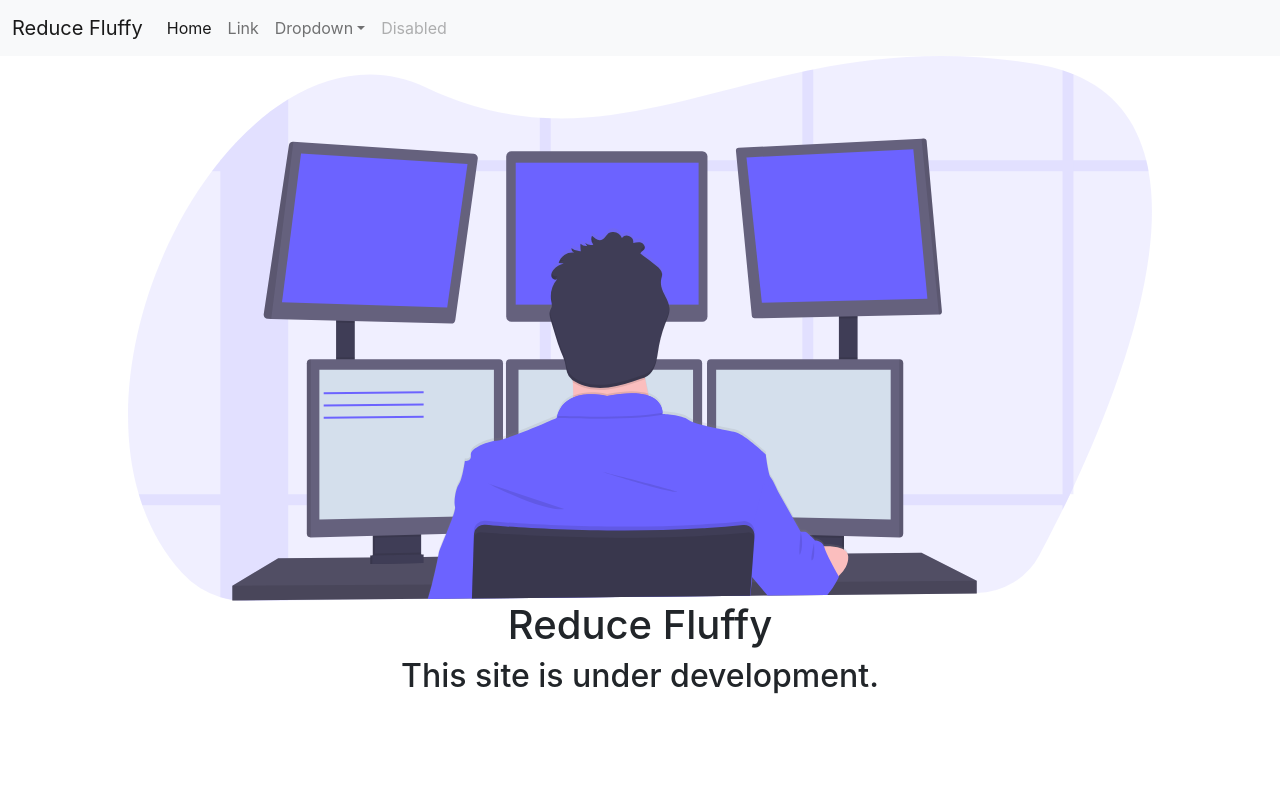
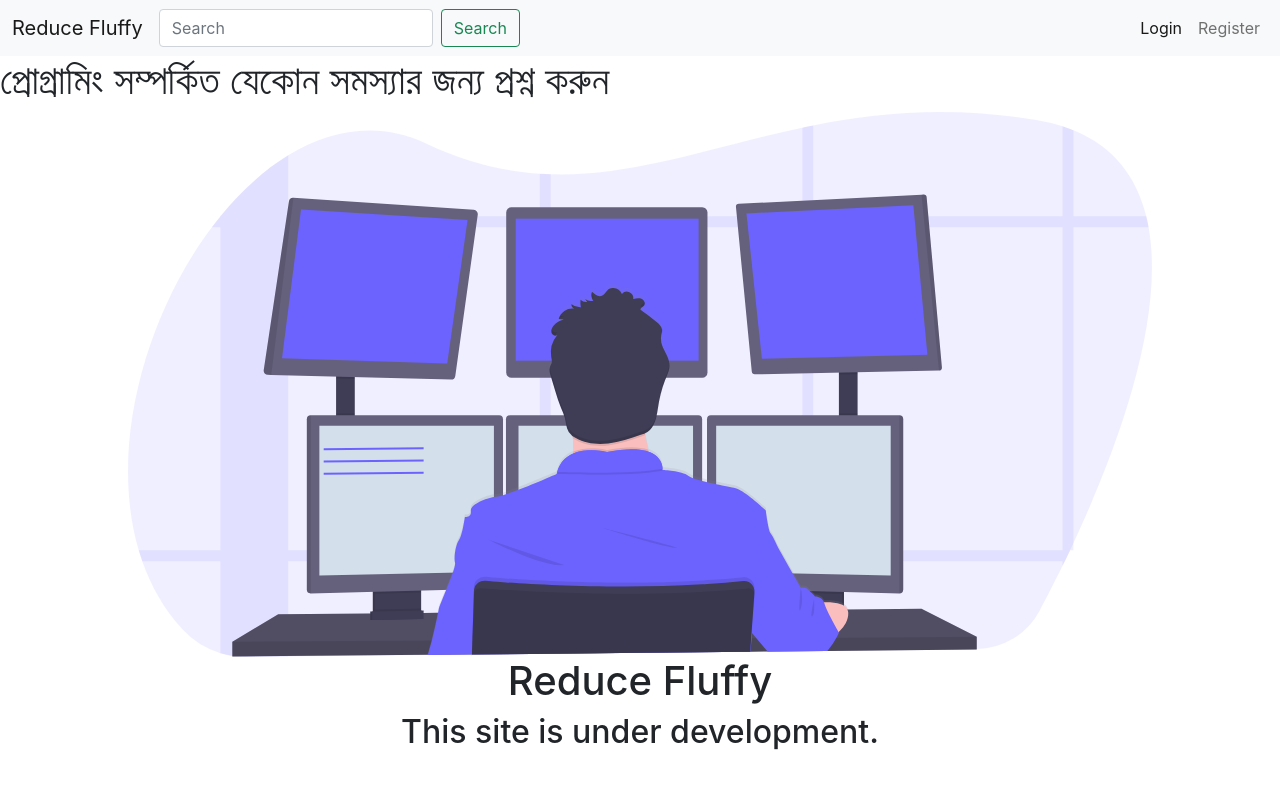
Before and after one commit to nurulabsar-git/CodersInquiry, a React (Create React App) app in the folder codersinquiry-client/: page / in a window 1280 px wide. Shown: the top 788 px of the page. Built offline with nearby package versions, Linux system fonts and the light colour scheme.

Commit message:
working on banner

```diff
--- a/codersinquiry-client/src/App.js
+++ b/codersinquiry-client/src/App.js
@@ -3,7 +3,6 @@ import './App.css';
 import { BrowserRouter as Router, Switch, Route, Link } from 'react-router-dom';
 import Home from './components/Home/Home';
 import Header from './components/Header/Header';
-
 
 const App = () => {
     return (
--- /dev/null
+++ b/codersinquiry-client/src/components/Banner/Banner.jsx
@@ -0,0 +1,19 @@
+import React from 'react';
+import './Banner.css';
+
+const Banner = () => {
+    return (
+        <div className='banner'>
+            <div className='row'>
+                <div className='col'>
+                    <h1>প্রোগ্রামিং সম্পর্কিত যেকোন সমস্যার জন্য প্রশ্ন করুন</h1>
+                </div>
+                <div className='col'>
+                    <img src="" alt="" />
+                </div>
+            </div>
+        </div>
+    );
+};
+
+export default Banner;
--- a/codersinquiry-client/src/components/Header/Header.jsx
+++ b/codersinquiry-client/src/components/Header/Header.jsx
@@ -1,63 +1,14 @@
 import React from 'react';
 import './Header.css';
-import {Link} from 'react-router-dom';
+import Navbar from '../Navbar/Navbar';
+import Banner from '../Banner/Banner';
 
 const Header = () => {
     return (
-        <nav class='navbar navbar-expand-lg navbar-light bg-light'>
-            <div class='container-fluid'>
-                <Link class='navbar-brand' href='#'>
-                    Reduce Fluffy
-                </Link>
-                <button class='navbar-toggler' type='button' data-bs-toggle='collapse' data-bs-target='#navbarSupportedContent' aria-controls='navbarSupportedContent' aria-expanded='false' aria-label='Toggle navigation'>
-                    <span class='navbar-toggler-icon'></span>
-                </button>
-                <div class='collapse navbar-collapse' id='navbarSupportedContent'>
-                    <ul class='navbar-nav me-auto mb-2 mb-lg-0'>
-                        <li class='nav-item'>
-                            <a class='nav-link active' aria-current='page' href='#'>
-                                Home
-                            </a>
-                        </li>
-                        <li class='nav-item'>
-                            <a class='nav-link' href='#'>
-                                Link
-                            </a>
-                        </li>
-                        <li class='nav-item dropdown'>
-                            <a class='nav-link dropdown-toggle' href='#' id='navbarDropdown' role='button' data-bs-toggle='dropdown' aria-expanded='false'>
-                                Dropdown
-                            </a>
-                            <ul class='dropdown-menu' aria-labelledby='navbarDropdown'>
-                                <li>
-                                    <a class='dropdown-item' href='#'>
-                                        Action
-                                    </a>
-                                </li>
-                                <li>
-                                    <a class='dropdown-item' href='#'>
-                                        Another action
-                                    </a>
-                                </li>
-                                <li>
-                                    <hr class='dropdown-divider' />
-                                </li>
-                                <li>
-                                    <a class='dropdown-item' href='#'>
-                                        Something else here
-                                    </a>
-                                </li>
-                            </ul>
-                        </li>
-                        <li class='nav-item'>
-                            <a class='nav-link disabled' href='#' tabindex='-1' aria-disabled='true'>
-                                Disabled
-                            </a>
-                        </li>
-                    </ul>
-                </div>
-            </div>
-        </nav>
+        <div className='header'>
+            <Navbar />
+            <Banner />
+        </div>
     );
 };
 
--- /dev/null
+++ b/codersinquiry-client/src/components/Navbar/Navbar.jsx
@@ -0,0 +1,40 @@
+import React from 'react';
+import './Navbar.css';
+import { Link } from 'react-router-dom';
+
+const Navbar = () => {
+    return (
+        <nav class='navbar navbar-expand-lg navbar-light bg-light'>
+            <div class='container-fluid'>
+                <Link class='navbar-brand' to='/'>
+                    Reduce Fluffy
+                </Link>
+                <form class='d-flex'>
+                    <input class='form-control me-2' type='search' placeholder='Search' aria-label='Search' />
+                    <button class='btn btn-outline-success' type='submit'>
+                        Search
+                    </button>
+                </form>
+                <button class='navbar-toggler' type='button' data-bs-toggle='collapse' data-bs-target='#navbarSupportedContent' aria-controls='navbarSupportedContent' aria-expanded='false' aria-label='Toggle navigation'>
+                    <span class='navbar-toggler-icon'></span>
+                </button>
+                <div class='collapse navbar-collapse' id='navbarSupportedContent'>
+                    <ul class='navbar-nav ms-auto mb-2 mb-lg-0'>
+                        <li class='nav-item'>
+                            <Link class='nav-link active' aria-current='page' href='/login'>
+                                Login
+                            </Link>
+                        </li>
+                        <li class='nav-item'>
+                            <Link class='nav-link' href='/register'>
+                                Register
+                            </Link>
+                        </li>
+                    </ul>
+                </div>
+            </div>
+        </nav>
+    );
+};
+
+export default Navbar;
```
Also changed, not shown: codersinquiry-client/src/components/Banner/Banner.css (added), codersinquiry-client/src/components/Navbar/Navbar.css (added).
